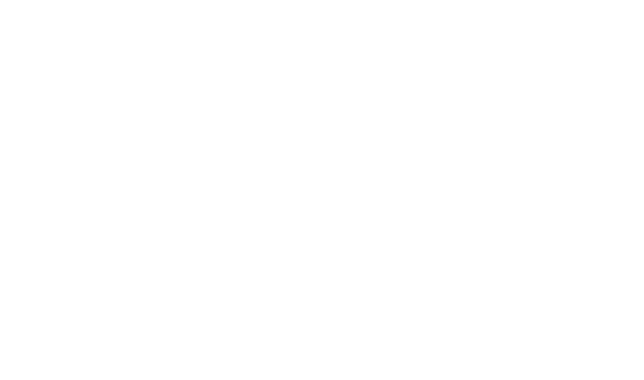
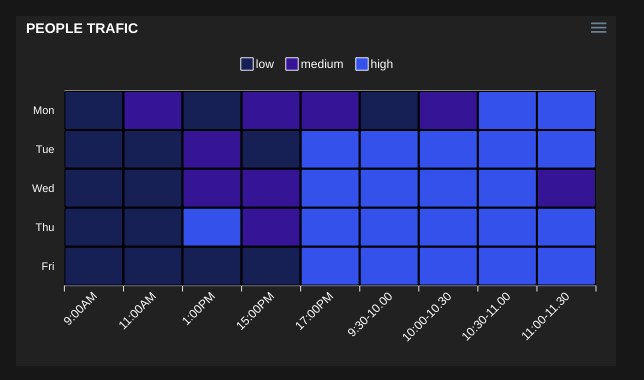
Before and after one commit to Casterrr/dtmoney-vite, a React (Vite) app: page /charts in a window 1280 px wide. Before the commit this address had no page. Shown: the top 380 px of the page, without its empty margins (0-644 px from the left). Built offline with nearby package versions, Linux system fonts and the light colour scheme.

Commit message:
test: Apexchart heatmap chart

```diff
--- a/package.json
+++ b/package.json
@@ -14,12 +14,14 @@
     "@radix-ui/react-label": "^2.0.2",
     "@radix-ui/react-select": "^2.0.0",
     "@radix-ui/react-slot": "^1.0.2",
+    "apexcharts": "^3.49.1",
     "class-variance-authority": "^0.7.0",
     "clsx": "^2.1.1",
     "localforage": "^1.10.0",
     "lucide-react": "^0.378.0",
     "match-sorter": "^6.3.4",
     "react": "^18.2.0",
+    "react-apexcharts": "^1.4.1",
     "react-dom": "^18.2.0",
     "react-router-dom": "^6.23.1",
     "shadcn-ui": "^0.8.0",
--- a/src/Router.tsx
+++ b/src/Router.tsx
@@ -1,12 +1,12 @@
 import { Route, Routes } from "react-router-dom";
 import { Home } from "./pages/home";
-import { Details } from "./pages/details";
+import { Charts } from "./pages/charts";
 
 export function Router() {
   return (
     <Routes>
       <Route path="/" element={<Home />} />
-      <Route path="/details" element={<Details />} />
+      <Route path="/charts" element={<Charts />} />
     </Routes>
   );
 }
--- /dev/null
+++ b/src/components/charts/apexcharts/heatmap.tsx
@@ -0,0 +1,132 @@
+// import ApexCharts from 'apexcharts'
+import { ApexOptions } from "apexcharts";
+import ReactApexChart from "react-apexcharts";
+
+export function HeatmapChart() {
+
+  var options: ApexOptions = {
+    chart: {
+      height: 350,
+      type: "heatmap",
+      foreColor: '#fff',
+      // toolbar: {
+      //   show: false
+      // }
+      background: '#212121',
+
+    },
+    plotOptions: {
+      heatmap: {
+        colorScale: {
+          ranges: [
+            {
+              from: -99999,
+              to: 3,
+              color: "#162054",
+              name: "low",
+            },
+            {
+              from: 3,
+              to: 12,
+              color: "#361496",
+              name: "medium"
+            },
+            {
+              from: 12,
+              to: 9999,
+              color: "#3452eb",
+              name: "high"
+            },
+          ],
+        },
+        enableShades: false,
+        // useFillColorAsStroke: true,
+
+        // distributed: true
+      }
+    },
+    stroke: {
+      show: true,
+      curve: 'straight',
+      lineCap: 'butt',
+      colors: ['#000000'],
+      width: 2,
+      dashArray: 0,
+    },
+    dataLabels: {
+      enabled: false
+    },
+    title: {
+      text: "PEOPLE TRAFIC",
+
+    },
+    xaxis: {
+      //
+    },
+    yaxis: {
+      //
+    }
+  };
+
+  var series = [
+    {
+      name: "Fri",
+      data: formatData([
+        0, 0, 0, 0, 20, 40, 45, 45, 30
+      ])
+    },
+    {
+      name: "Thu",
+      data: formatData([
+        0, 0, 15, 10, 40, 25, 35, 25, 30
+      ])
+    },
+    {
+      name: "Wed",
+      data: formatData([
+        0, 0, 5, 10, 35, 25, 30, 30, 5
+      ])
+    },
+    {
+      name: "Tue",
+      data: formatData([
+        0, 0, 4, 0, 28, 28, 12, 28, 44
+      ]),
+    },
+    {
+      name: "Mon",
+      data: formatData([
+        0, 4, 0, 4, 4, 0, 4, 12, 16
+      ])
+    }
+  ];
+
+  function formatData(data: number[]) {
+    let newData = [];
+    let categories = [
+      "9:00AM", "11:00AM", "1:00PM", "15:00PM", "17:00PM", "9:30-10.00",
+      "10:00-10.30", "10:30-11.00", "11:00-11.30"
+    ];
+
+    for (var i = 0; i < categories.length; i++) {
+      newData.push({
+        x: categories[i],
+        y: data[i]
+      });
+    }
+    console.log(newData);
+    return newData;
+  }
+
+  return (
+    <div className="w-2/4">
+      <ReactApexChart
+        options={options}
+        series={series}
+        type="heatmap"
+        height="350"
+        width="600"
+      />
+    </div>
+  )
+}
--- a/src/components/header.tsx
+++ b/src/components/header.tsx
@@ -4,16 +4,31 @@
 import { Button } from "@/components/ui/button";
 
 import dtmoneylogo from '../assets/dtmoney-logo.svg';
+import { useNavigate } from "react-router-dom";
+
 
 export function Header() {
+  const navigate = useNavigate()
+
+  async function handleSubscribe() {
+
+
+    navigate('/charts');
+  }
+
   return (
     <div className="bg-headerbg pb-44">
       <div className="flex flex-row mx-56 pt-9 justify-between">
         <img className="w-44 h-14" src={dtmoneylogo} alt="dt money" />
 
-        <DialogTrigger asChild>
-          <Button className="bg-hoverbutton hover:bg-blue-500 w-48 h-12 text-base font-normal">Nova transação</Button>
-        </DialogTrigger>
+        <div>
+          <DialogTrigger asChild>
+            <Button className="bg-hoverbutton hover:bg-blue-500 w-48 h-12 text-base font-normal">Nova transação</Button>
+          </DialogTrigger>
+
+          <Button className="bg-hoverbutton hover:bg-blue-500 w-48 h-12 text-base font-normal ml-4" onClick={() => handleSubscribe()}>Charts</Button>
+        </div>
+
       </div>
     </div>
   )
--- /dev/null
+++ b/src/pages/charts.tsx
@@ -0,0 +1,12 @@
+// import ApexCharts from 'apexcharts'
+import { HeatmapChart } from "@/components/charts/apexcharts/heatmap";
+
+export function Charts() {
+
+
+  return (
+    <div className="w-full h-screen bg-neutral-900 p-4">
+      <HeatmapChart />
+    </div>
+  )
+}
--- a/src/pages/details.tsx
+++ /dev/null
@@ -1,9 +0,0 @@
-
-
-export function Details() {
-  return (
-    <div>
-      <h1>Details</h1>
-    </div>
-  )
-}
--- a/src/pages/home.tsx
+++ b/src/pages/home.tsx
@@ -11,13 +11,7 @@
 
 
 export function Home() {
-  // const navigate = useNavigate()
 
-  // async function handleSubscribe() {
-
-
-  //   navigate('/details');
-  // }
 
   return (
     <div className="flex flex-col h-full bg-gray-100 font-poppins overflow-x-hidden">
```
Also changed, not shown: 1 other file (tests, documents, lock files or other folders).
